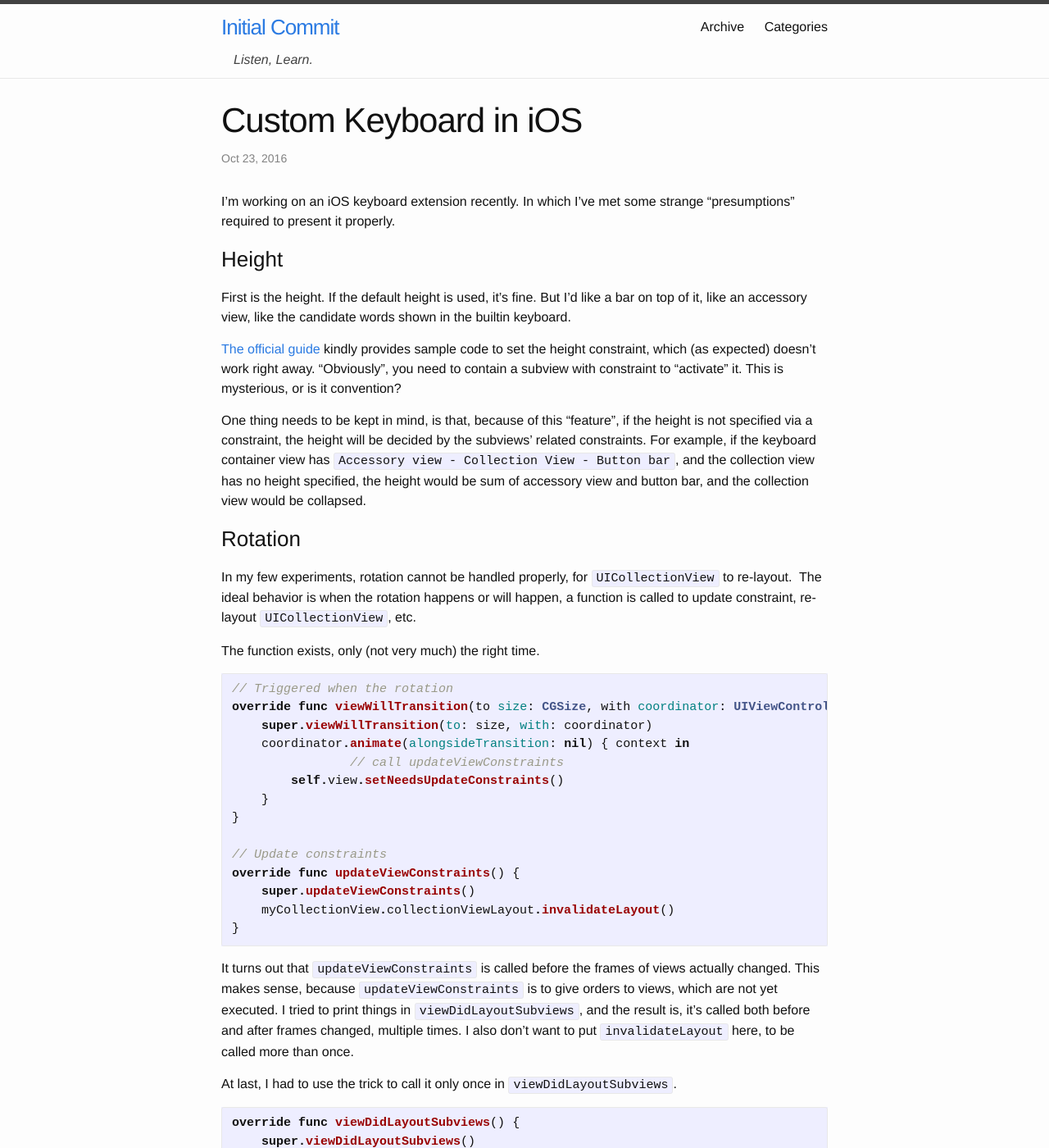
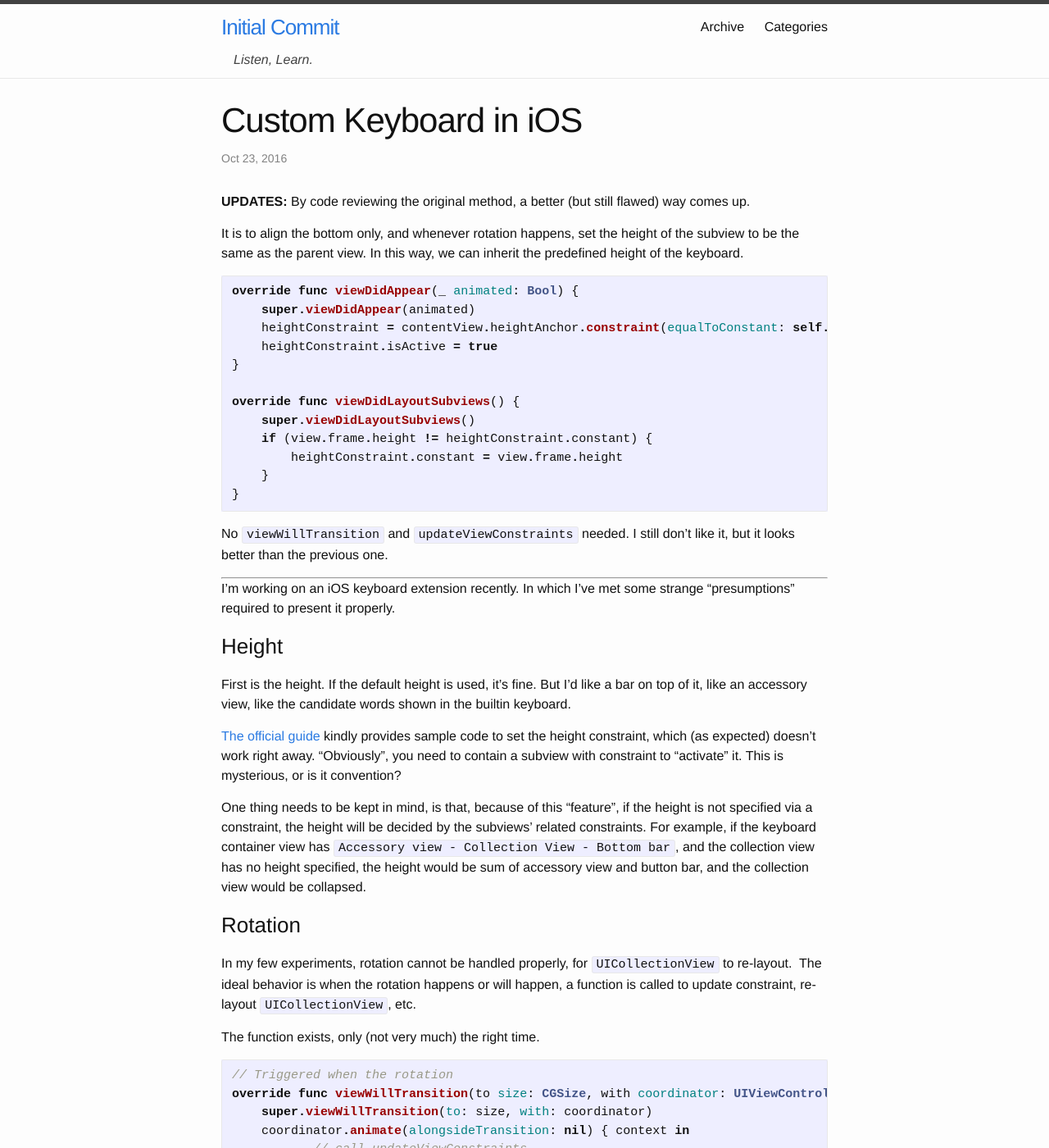
Before and after one commit to wwwjfy/blog, a Jekyll site: the page built from _posts/2016-10-23-custom-keyboard-in-ios.md, in a window 1280 px wide and 1400 px high. Shown: the whole window at 82% size. Built offline with Jekyll 4.4.1, drawn with Linux system fonts in a browser that asks for light colours; comment, search, counter and statistics services are not loaded.

Commit message:
update of custom keyboard in iOS

````diff
--- a/_posts/2016-10-23-custom-keyboard-in-ios.md
+++ b/_posts/2016-10-23-custom-keyboard-in-ios.md
@@ -10,6 +10,30 @@ tags:
 - Keyboard
 ---
 
+**UPDATES:** By code reviewing the original method, a better (but still flawed) way comes up.
+
+It is to align the bottom only, and whenever rotation happens, set the height of the subview to be the same as the parent view. In this way, we can inherit the predefined height of the keyboard.
+
+```swift
+override func viewDidAppear(_ animated: Bool) {
+    super.viewDidAppear(animated)
+    heightConstraint = contentView.heightAnchor.constraint(equalToConstant: self.view.frame.height)
+    heightConstraint.isActive = true
+}
+
+override func viewDidLayoutSubviews() {
+    super.viewDidLayoutSubviews()
+    if (view.frame.height != heightConstraint.constant) {
+        heightConstraint.constant = view.frame.height
+    }
+}
+```
+
+No `viewWillTransition` and `updateViewConstraints` needed.
+I still don't like it, but it looks better than the previous one.
+
+---
+
 I'm working on an iOS keyboard extension recently. In which I've met some strange "presumptions" required to present it properly.
 
 ### Height
@@ -18,7 +42,7 @@ First is the height. If the default height is used, it's fine. But I'd like a ba
 
 [The official guide](https://developer.apple.com/library/content/documentation/General/Conceptual/ExtensibilityPG/CustomKeyboard.html) kindly provides sample code to set the height constraint, which (as expected) doesn't work right away. "Obviously", you need to contain a subview with constraint to "activate" it. This is mysterious, or is it convention?
 
-One thing needs to be kept in mind, is that, because of this "feature", if the height is not specified via a constraint, the height will be decided by the subviews' related constraints. For example, if the keyboard container view has `Accessory view - Collection View - Button bar`, and the collection view has no height specified, the height would be sum of accessory view and button bar, and the collection view would be collapsed.
+One thing needs to be kept in mind, is that, because of this "feature", if the height is not specified via a constraint, the height will be decided by the subviews' related constraints. For example, if the keyboard container view has `Accessory view - Collection View - Bottom bar`, and the collection view has no height specified, the height would be sum of accessory view and button bar, and the collection view would be collapsed.
 
 ### Rotation
 
@@ -32,7 +56,7 @@ The function exists, only (not very much) the right time.
 override func viewWillTransition(to size: CGSize, with coordinator: UIViewControllerTransitionCoordinator) {
     super.viewWillTransition(to: size, with: coordinator)
     coordinator.animate(alongsideTransition: nil) { context in
-    		// call updateViewConstraints
+    	   // call updateViewConstraints
         self.view.setNeedsUpdateConstraints()
     }
 }
````
